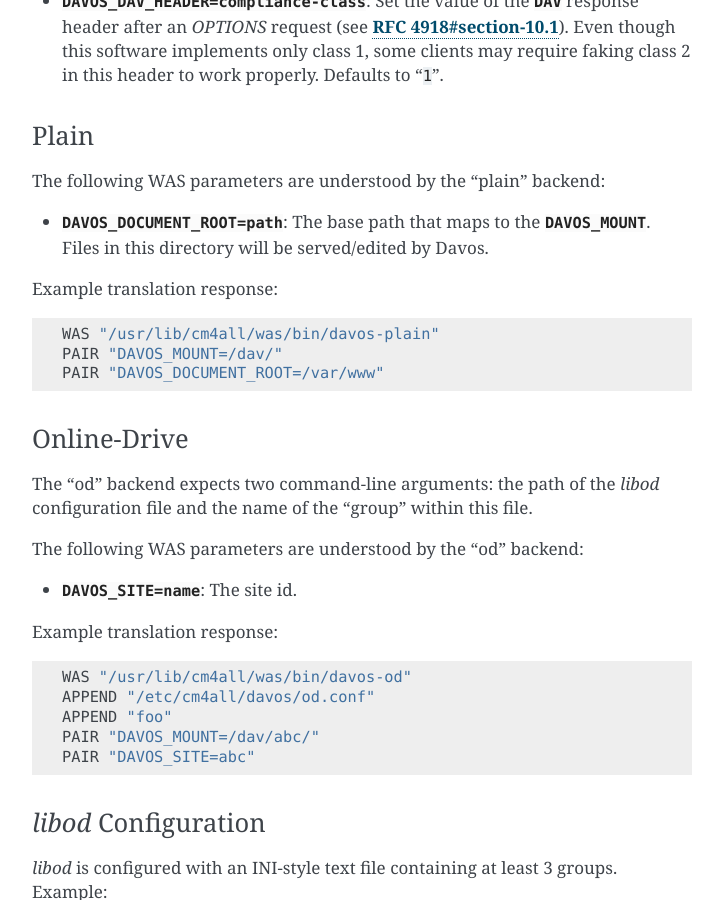
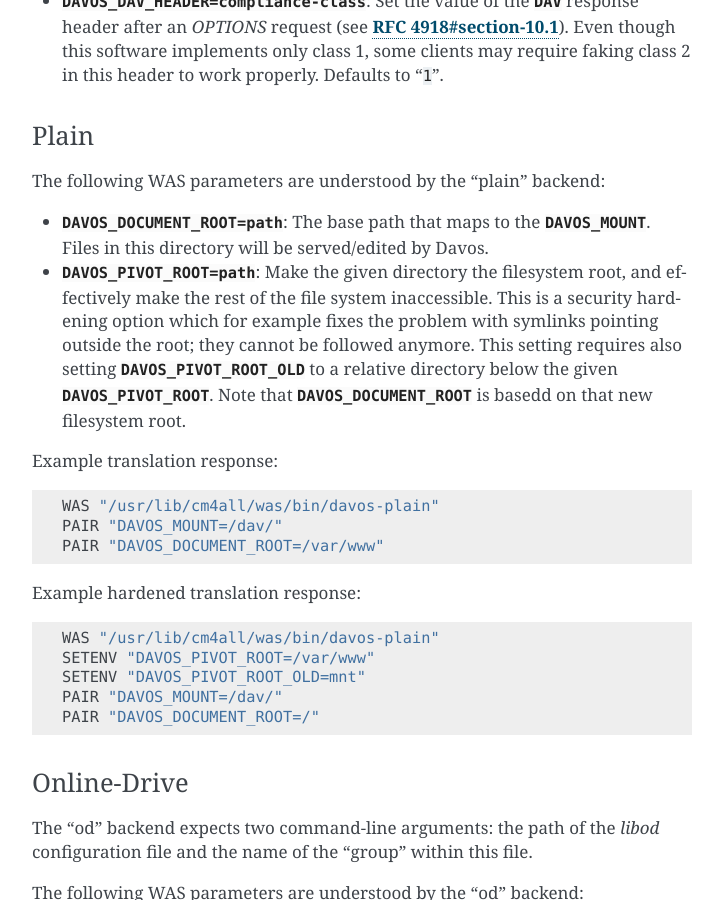
Before and after one commit to CM4all/davos, a Sphinx documentation site: the page built from doc/index.rst, in a window 1280 px wide and 900 px high, scrolled down 975 px. Shown: the whole window, without its empty margins (388-1111 px from the left). Built offline with Sphinx 7.4.7, drawn with Linux system fonts in a browser that asks for light colours.

Commit message:
main: add pivot_root() support

```diff
--- a/doc/index.rst
+++ b/doc/index.rst
@@ -59,11 +59,28 @@
   :envvar:`DAVOS_MOUNT`.  Files in this directory will be served/edited
   by Davos.
 
+- :envvar:`DAVOS_PIVOT_ROOT=path`: Make the given directory the
+  filesystem root, and effectively make the rest of the file system
+  inaccessible.  This is a security hardening option which for example
+  fixes the problem with symlinks pointing outside the root; they
+  cannot be followed anymore.  This setting requires also setting
+  :envvar:`DAVOS_PIVOT_ROOT_OLD` to a relative directory below the
+  given :envvar:`DAVOS_PIVOT_ROOT`.  Note that
+  :envvar:`DAVOS_DOCUMENT_ROOT` is basedd on that new filesystem root.
+
 Example translation response::
 
   WAS "/usr/lib/cm4all/was/bin/davos-plain"
   PAIR "DAVOS_MOUNT=/dav/"
   PAIR "DAVOS_DOCUMENT_ROOT=/var/www"
+
+Example hardened translation response::
+
+  WAS "/usr/lib/cm4all/was/bin/davos-plain"
+  SETENV "DAVOS_PIVOT_ROOT=/var/www"
+  SETENV "DAVOS_PIVOT_ROOT_OLD=mnt"
+  PAIR "DAVOS_MOUNT=/dav/"
+  PAIR "DAVOS_DOCUMENT_ROOT=/"
 
 Online-Drive
 ^^^^^^^^^^^^
```
Also changed, not shown: 5 other files.
